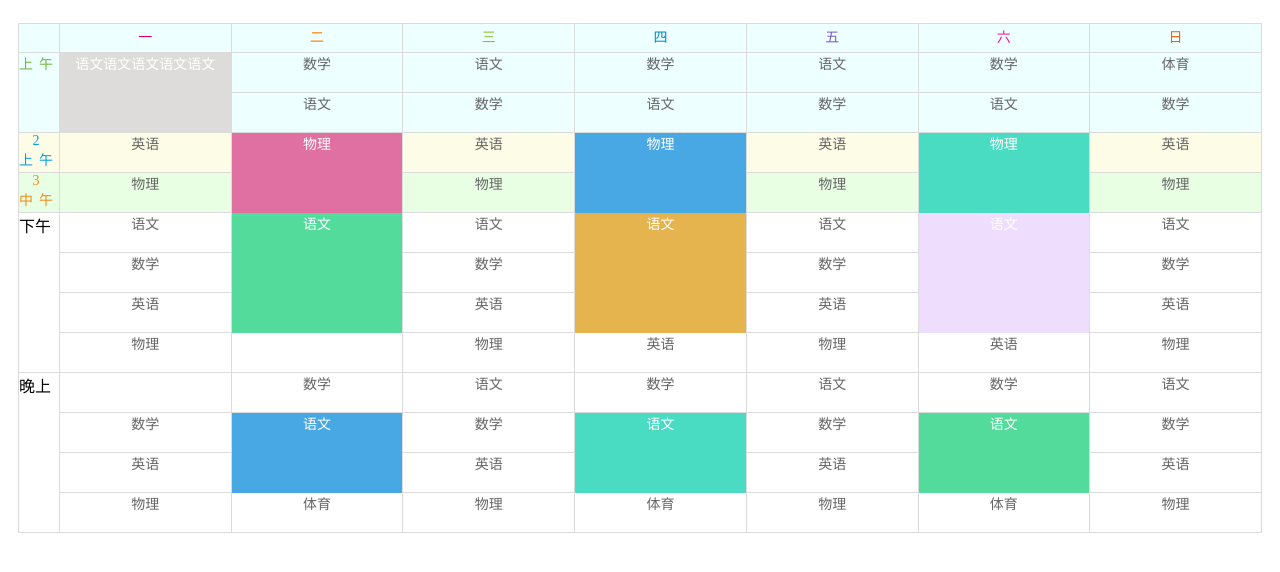
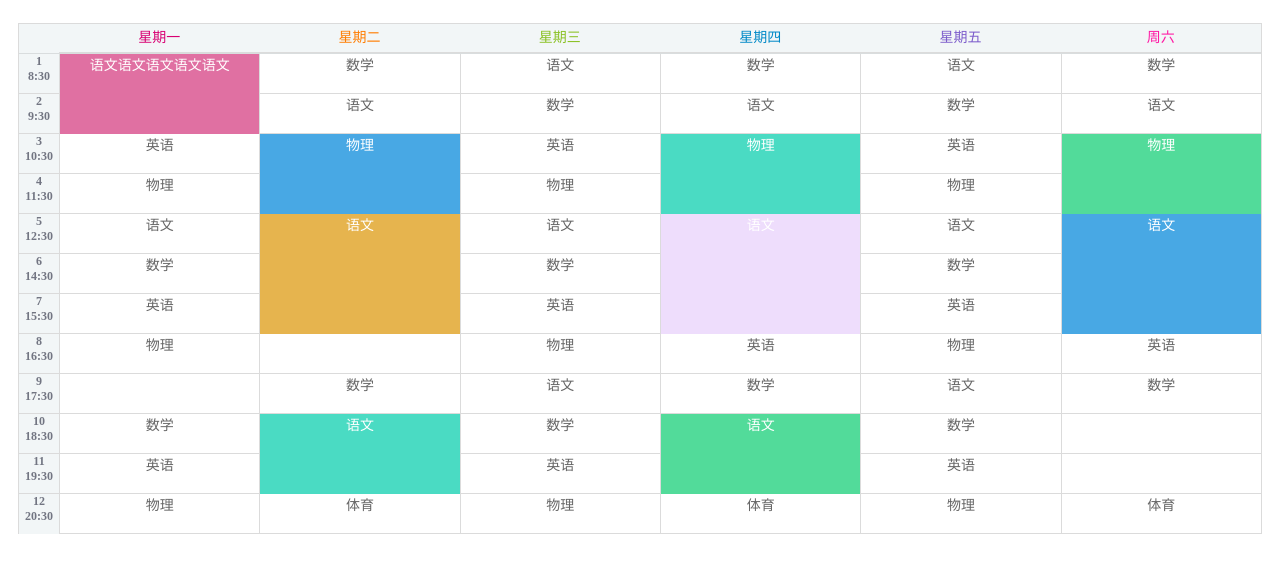
Before and after one commit to Hzy0913/Timetable, a website: page class.html in a window 1280 px wide. Drawn offline with Linux system fonts and the light colour scheme.

Commit message:
feat(class):  add mode style

```diff
--- a/class.html
+++ b/class.html
@@ -13,30 +13,12 @@
             background-color: #edffff;
         }
 
-        .stage_1, .left-hand-1 {
-            background-color: #edffff;
-            color: #72b93a;
-        }
 
-        .stage_2, .left-hand-2 {
-            background-color: #fdfce6;
-            color: #00a2e6;
-        }
-
-        .stage_3, .left-hand-3 {
-            background-color: #e8ffe4;
-            color: #f28b1c;
-        }
 
         .Courses-head-1 {
             color: #d80073;
         }
 
-        .left-hand-1, .left-hand-2, .left-hand-3 {
-            text-align: center;
-            font-size: 14px;
-            letter-spacing: 6px;
-        }
 
         .Courses-head-2 {
             color: #ff7d00;
@@ -75,11 +57,43 @@
             line-height: 28px;
         }
 
-        .left-hand-TextDom {
-            background-color: #edffff;
+        .left-hand-TextDom, #Courses-head {
+            background-color: #f2f6f7;
+        }
+
+        .Courses-leftHand{
+            background-color: #f2f6f7;
+        }
+        .Courses-leftHand{
+            color: #727582;
+            font-size: 12px;
+        }
+        .Courses-leftHand p {
+            text-align: center;
+            font-weight: 900;
+        }
+
+        #Courses-head>div{
+            border-left: none !important;
+        }
+        .Courses-leftHand>div{
+            border-bottom: 1px dashed rgb(219, 219, 219);
+        }
+        .Courses-leftHand>div:last-child{
+            border-bottom: none !important;
+        }
+        .left-hand-TextDom, #Courses-head{
+            border-bottom: 1px solid rgba(0,0,0,0.1) !important;
+        }
+        .Courses-content>ul{
+            border-bottom: 1px dashed rgb(219, 219, 219);
+            box-sizing: border-box;
+        }
+        .Courses-content>ul:last-child{
+            border-bottom: none !important;
         }
     </style>
-    <title>课表</title>
+    <title></title>
 </head>
 <body style="background-color: #fff">
     <div id="coursesTable"></div>
@@ -97,27 +111,41 @@
       ];
       var week = windowWidth > 360 ? ['星期一', '星期二', '星期三', '星期四', '星期五', '周六'] :
         ['一', '二', '三', '四', '五', '六', '日'];
-      var courseType = [['上午', 2],[{index: '2',name: '上午'}, 1],[{index: '3',name: '中午'}, 1], ['下午', 4], ['晚上', 4]];
+      var courseType = [
+        [{index: '1',name: '8:30'}, 1],
+        [{index: '2',name: '9:30'}, 1],
+        [{index: '3',name: '10:30'}, 1],
+        [{index: '4',name: '11:30'}, 1],
+        [{index: '5',name: '12:30'}, 1],
+        [{index: '6',name: '14:30'}, 1],
+        [{index: '7',name: '15:30'}, 1],
+        [{index: '8',name: '16:30'}, 1],
+        [{index: '9',name: '17:30'}, 1],
+        [{index: '10',name: '18:30'}, 1],
+        [{index: '11',name: '19:30'}, 1],
+        [{index: '12',name: '20:30'}, 1]
+      ];
 
       var times = new Timetable({
         el: '#coursesTable',
         timetables: courseList,
         week: week,
         timetableType: courseType,
+        highlightWeek: '星期一',
         gridOnClick: function (e) {
           console.log(e)
         },
         styles:{
           leftHandWidth: '',
           Gheight: 40,
-          palette: ['red']
+          // palette: ['red']
         }
       });
-      times.setOption({week: ['一', '二', '三', '四', '五', '六', '日'],styles:{
-          palette: ['#dedcda']
-        }, timetableType:courseType, gridOnClick: function (e) {
-          console.log(e, 111)
-        }})
+      // times.setOption({week: ['一', '二', '三', '四', '五', '六', '日'],styles:{
+      //     palette: ['#dedcda']
+      //   }, timetableType:courseType, gridOnClick: function (e) {
+      //     console.log(e, 111)
+      //   }})
 
     </script>
 </body>
```
